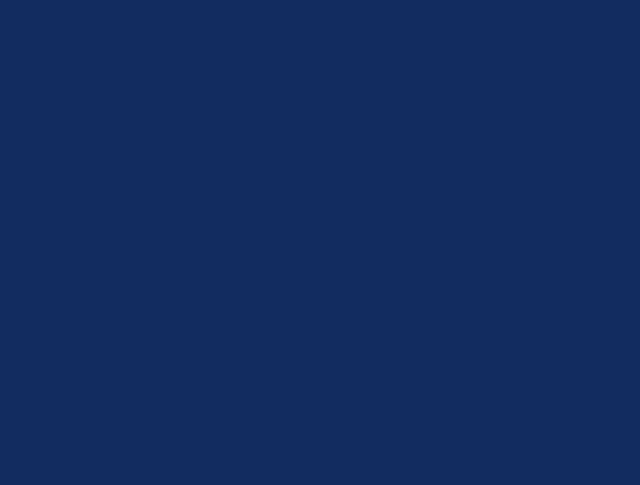
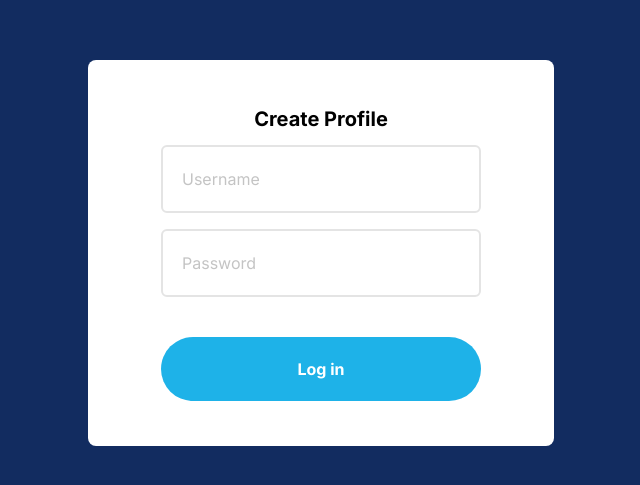
Before and after one commit to Jebzen/Banyo, a React (Vite) app in the folder Frontend/: page /login in a window 1280 px wide. Before the commit this address had no page. Shown: the part 147-632 px from the top of the page, without its empty margins (319-959 px from the left). Built offline with nearby package versions, Linux system fonts and the light colour scheme.

Commit message:
SignIn creted + userprofile startup

```diff
--- a/Frontend/src/App.tsx
+++ b/Frontend/src/App.tsx
@@ -1,5 +1,6 @@
 import { BrowserRouter, Routes, Route } from "react-router-dom";
 import CreateProfile from "./pages/CreateProfile";
+import SignIn from "./pages/SignIn";
 
 function App() {
 	return (
@@ -7,6 +8,8 @@ function App() {
 			<Routes>
 				<Route path="/">
 					<Route index element={<CreateProfile />} />
+					<Route path="login" element={<SignIn />} />
+					<Route path="user/:username" element={<SignIn />} />
 				</Route>
 			</Routes>
 		</BrowserRouter>
--- a/Frontend/src/main.tsx
+++ b/Frontend/src/main.tsx
@@ -2,7 +2,6 @@ import React from "react";
 import ReactDOM from "react-dom/client";
 import App from "./App.tsx";
 import "./styles/global.css";
-import "./styles/style.css";
 
 ReactDOM.createRoot(document.getElementById("root") as HTMLElement).render(
 	<React.StrictMode>
--- a/Frontend/src/pages/CreateProfile.tsx
+++ b/Frontend/src/pages/CreateProfile.tsx
@@ -1,4 +1,5 @@
 import { useState } from "react";
+import "../styles/form.css";
 
 export default function CreateProfile() {
 	const [formData, setFormData] = useState({
--- /dev/null
+++ b/Frontend/src/pages/SignIn.tsx
@@ -0,0 +1,111 @@
+import { useState } from "react";
+import "../styles/form.css";
+
+export default function SignIn() {
+	const [formData, setFormData] = useState({
+		username: "",
+		password: "",
+	});
+
+	const [formError, setFormError] = useState<any>({});
+
+	const { username, password } = formData;
+
+	//Handle change event for all Inputs
+	const handleChange = (e: any) => {
+		setFormData({
+			...formData,
+			[e.target.name]: e.target.value,
+		});
+	};
+
+	const handleSubmit = (e: any) => {
+		e.preventDefault();
+		let errors = {};
+
+		/*Validation Start */
+
+		//Username not found
+		if (!true && username) {
+			errors = { ...errors, username: "Username not found" };
+		}
+
+		//Password not correct
+		if (!true && password) {
+			errors = { ...errors, repeatPassword: "Password not correct" };
+		}
+
+		if (errors) {
+			setFormError({
+				...errors,
+			});
+		}
+		/*Validation End */
+	};
+
+	return (
+		<>
+			<main className="flex justify-center min-h-screen">
+				<form onSubmit={handleSubmit} className="h-fit rounded-lg self-center">
+					<section className="flex flex-col w-80">
+						<h1 className="font-bold text-xl mb-3 text-center">
+							Create Profile
+						</h1>
+
+						{/* USERNAME */}
+						<section className="mb-4">
+							<section className="relative input-section">
+								<input
+									type="text"
+									placeholder="Username"
+									id="username"
+									name="username"
+									value={formData.username}
+									onChange={handleChange}
+									className="p-5 border-2 rounded-md border-solid flex w-full"
+								/>
+								<label
+									htmlFor="username"
+									className="absolute left-0 items-center flex cursor-text ms-5 p-px ease-out duration-75 top-2/4"
+								>
+									Username
+								</label>
+							</section>
+							{formError?.username && (
+								<p className="text-red-500">{formError.username}</p>
+							)}
+						</section>
+
+						{/* PASSWORD */}
+						<section className="mb-10">
+							<section className="relative input-section">
+								<input
+									type="text"
+									placeholder="Password"
+									id="password"
+									name="password"
+									value={formData.password}
+									onChange={handleChange}
+									className="p-5 border-2 rounded-md border-solid flex w-full"
+								/>
+								<label
+									htmlFor="password"
+									className="absolute left-0 items-center flex cursor-text ms-5 p-px ease-out duration-75 top-2/4"
+								>
+									Password
+								</label>
+							</section>
+							{formError?.password && (
+								<p className="text-red-500">{formError.password}</p>
+							)}
+						</section>
+
+						<button className="text-white font-bold rounded-full justify-center py-5 w-100 bg-blue-prime hover:bg-blue-700 focus-within:bg-blue-700">
+							Log in
+						</button>
+					</section>
+				</form>
+			</main>
+		</>
+	);
+}
--- a/Frontend/src/styles/global.css
+++ b/Frontend/src/styles/global.css
@@ -23,3 +23,8 @@ html,
 body {
 	font-family: "Inter", sans-serif;
 }
+
+/* IDK why i need this but i do */
+.bg-blue-prime {
+	background-color: var(--prime-blue);
+}
```
Also changed, not shown: Frontend/src/pages/UserProfile.tsx (added), Frontend/src/styles/form.css (renamed from Frontend/src/styles/style.css).
